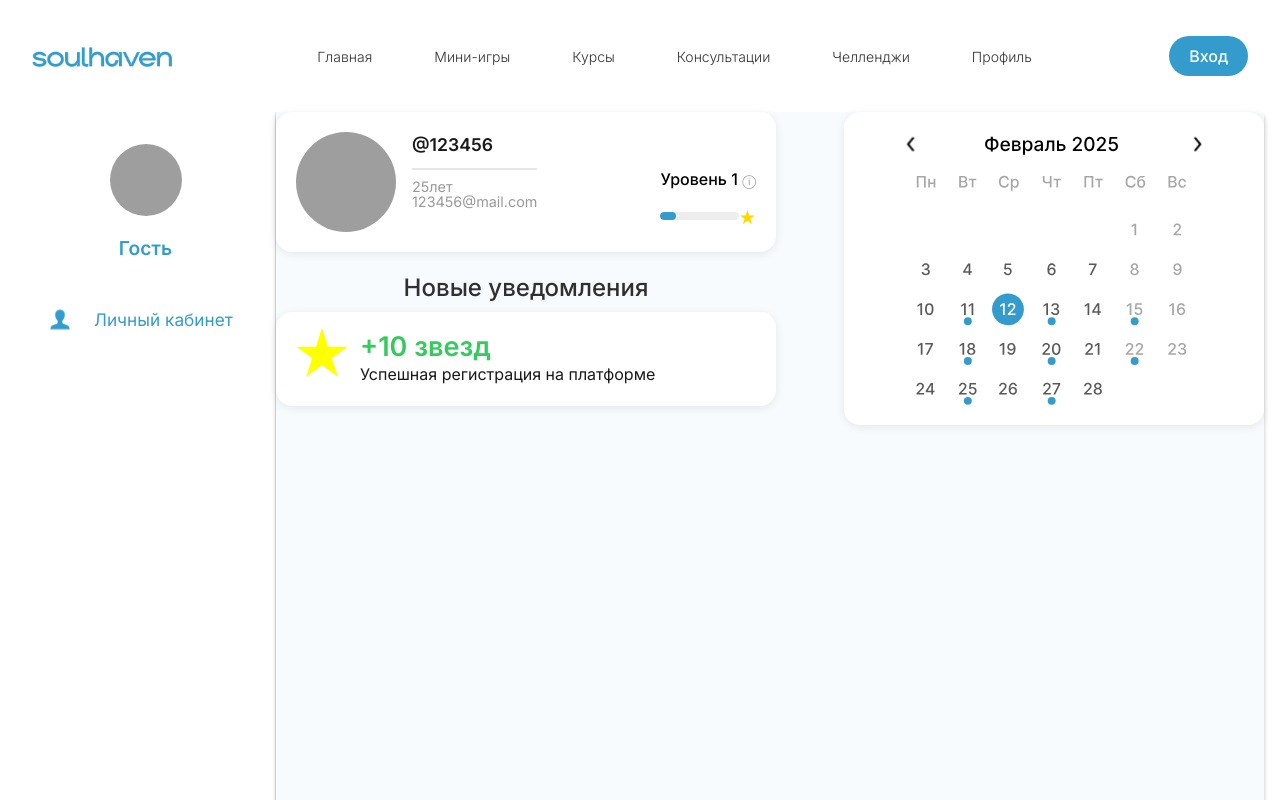
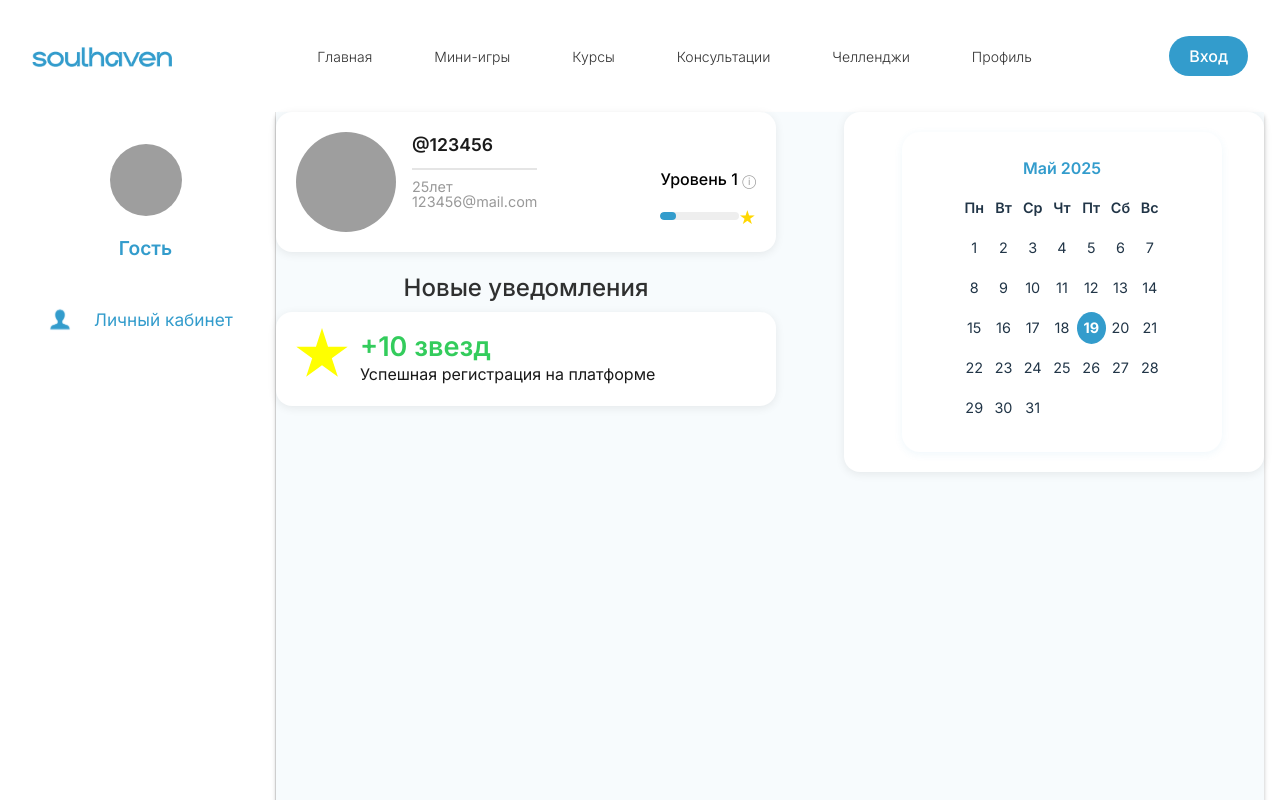
Before and after one commit to kapiyan0v/soulhaven, a React (Vite) app: page /my-history in a window 1280 px wide. Shown: the top 800 px of the page. Built offline with nearby package versions, Linux system fonts and the light colour scheme; grey boxes are pictures that could not be loaded.

Commit message:
правка календаря в моей истории

```diff
--- a/src/pages/myhistory/MyHistory.jsx
+++ b/src/pages/myhistory/MyHistory.jsx
@@ -99,7 +99,28 @@ const MyHistory = () => {
 
                 <div className="calendar-card">
                     <div className="calendar-grid">
-                        <img src={calendar} alt={'calendar'}></img>
+                        <div className="profile-calendar-card">
+                            <div className="calendar-header">Май 2025</div>
+                            <div className="calendar-grid">
+                                {/* Simple static calendar for illustration */}
+                                <div className="calendar-row calendar-days">
+                                    <span>Пн</span><span>Вт</span><span>Ср</span><span>Чт</span><span>Пт</span><span>Сб</span><span>Вс</span>
+                                </div>
+                                {[...Array(5)].map((_, i) => (
+                                    <div className="calendar-row" key={i}>
+                                        {[...Array(7)].map((_, j) => {
+                                            const dayNumber = i * 7 + j + 1;
+                                            return (
+                                                <span key={j} className={dayNumber === 19 ? 'calendar-active' : ''}>
+          {dayNumber <= 31 ? dayNumber : ''}
+        </span>
+                                            );
+                                        })}
+                                    </div>
+                                ))}
+
+                            </div>
+                        </div>
                     </div>
                 </div>
             </main>
```
